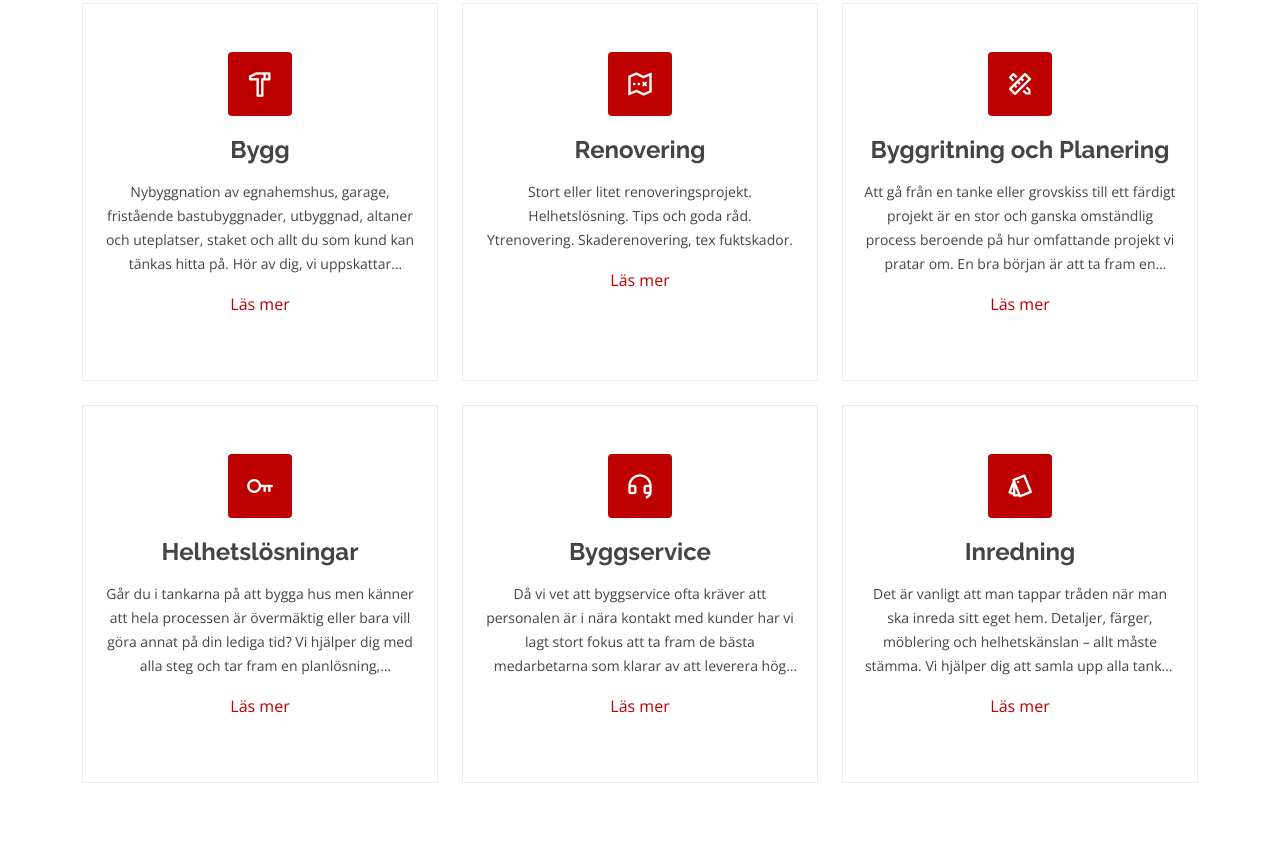
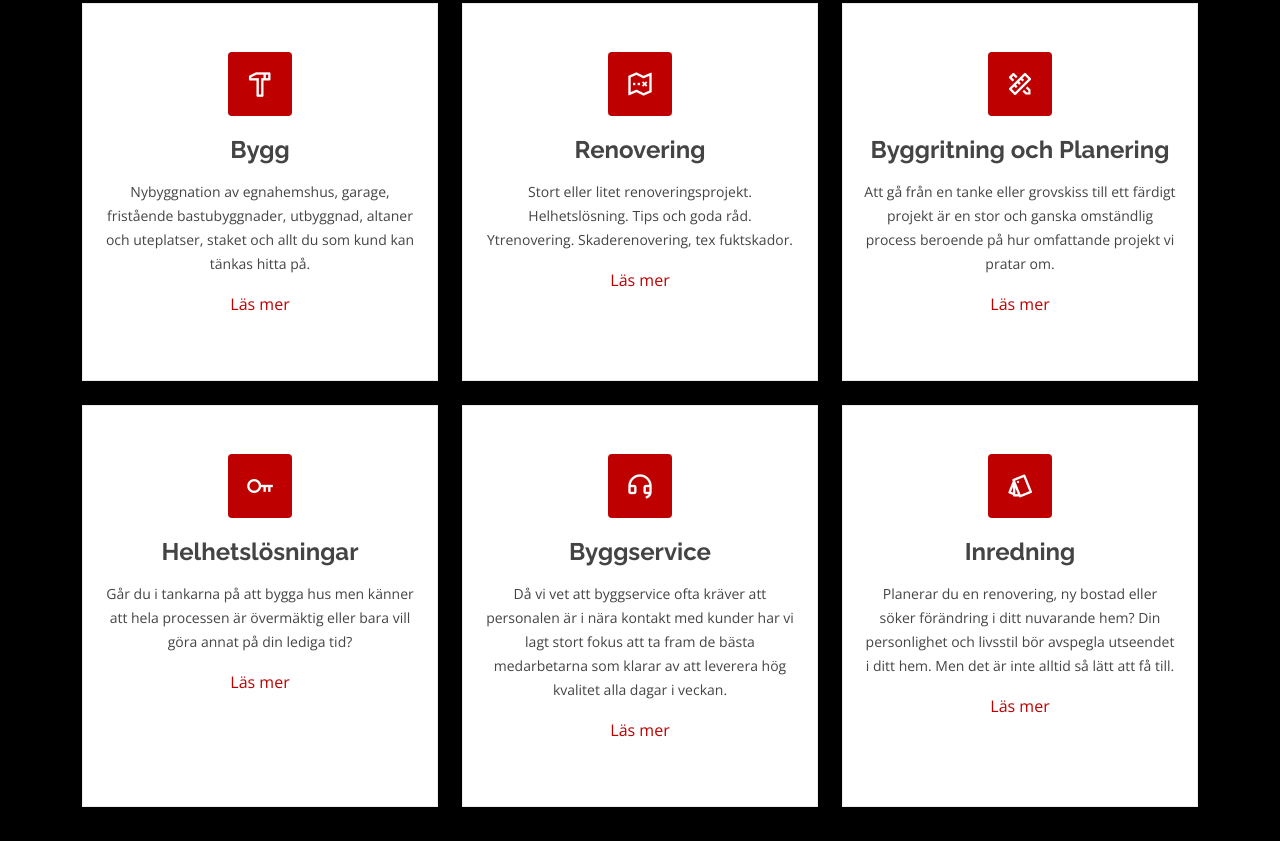
Before and after one commit to tommybarden/tommybarden.github.io, a plain HTML site: page index.html in a window 1280 px wide. Shown: the part 1933-2774 px from the top of the page. Drawn offline with nearby package versions, Linux system fonts and the light colour scheme.

Commit message:
Box content and pictures
New pics i "holes"

```diff
--- a/assets/css/style.css
+++ b/assets/css/style.css
@@ -624,6 +624,11 @@ section {
   background-size: cover;
   padding: 60px 0;
 }
+
+.cta2 {
+  background: linear-gradient(rgba(2, 2, 2, 0.5), rgba(0, 0, 0, 0.5)), url("../img/cta2-bg.jpg") fixed center center;
+}
+
 .cta h3 {
   color: #fff;
   font-size: 28px;
@@ -900,6 +905,13 @@ section {
   bottom: 0;
   background: rgba(0, 0, 0, 0.7);
 }
+
+.testimonials2 {
+  background: url("../img/testimonials2-bg.jpg") no-repeat;
+}
+
+
+/*
 .testimonials .section-header {
   margin-bottom: 40px;
 }
@@ -961,6 +973,7 @@ section {
   background-color: #BF0000;
   opacity: 1;
 }
+*/
 @media (min-width: 1024px) {
   .testimonials {
     background-attachment: fixed;
@@ -1348,9 +1361,14 @@ section {
 
 /******************/
 
-.truncate .content {
+.truncate .contents {
    display: -webkit-box;
    -webkit-line-clamp: 4;
    -webkit-box-orient: vertical;
    overflow: hidden;
 }
+
+.truncate .content p:not(:first-child) {
+   background: #ece;
+   display: none;
+}
--- a/index.html
+++ b/index.html
@@ -243,14 +243,14 @@
 -->
       <!-- End Features Section -->
 
-      <section id="cta" class="cta">
+      <section id="cta" class="cta cta2">
          <div class="container" data-aos="zoom-in">
             <div class="py-5 my-5"></div>
          </div>
       </section><!-- End Cta Section -->
 
       <!-- ======= Services Section ======= -->
-      <section id="services" class="services">
+      <section id="services" class="services" style="background: #000;">
          <div class="container" data-aos="fade-up">
 
             <div class="section-title">
@@ -264,8 +264,8 @@
                      <div class="icon"><i class="ri-hammer-line text-white"></i></div>
                      <h4>Bygg</h4>
                      <div class="content">
-                        <p>Nybyggnation av egnahemshus, garage, fristående bastubyggnader, utbyggnad, altaner och uteplatser, staket och allt du som kund kan tänkas hitta på. Hör av dig, vi uppskattar utmaningar och av erfarenhet kan vi säga att vi
-                        löser det mesta! </p>
+                        <p>Nybyggnation av egnahemshus, garage, fristående bastubyggnader, utbyggnad, altaner och uteplatser, staket och allt du som kund kan tänkas hitta på.</p>
+                        <p>Hör av dig, vi uppskattar utmaningar och av erfarenhet kan vi säga att vi löser det mesta! </p>
                         <p>Planerar du att bygga hus eller köra igång ett större byggprojekt, kika in under fliken helhetslösningar. Kostnadskalkyler och offerter</p>
                      </div>
                      <a class="p-3 d-inline-block" role="button">Läs mer</a>
@@ -288,10 +288,9 @@
                      <div class="icon"><i class="ri-pencil-ruler-2-line text-white"></i></div>
                      <h4>Byggritning och Planering</h4>
                      <div class="content">
-                        <p>Att gå från en tanke eller grovskiss till ett färdigt projekt är en stor och ganska omständlig process beroende på hur omfattande projekt vi pratar om. En bra början är att ta fram en byggritning. Du kanske vet vilka
-                           praktiska funktioner huset eller byggnaden ska ha, har en idé i huvudet eller har en självklar vision av hur ditt projekt ska se ut. Vi hjälper dig få ner dina tankar och idéer på papper.</p>
-                        <p>Du som kund kan välja om du anlitar oss för projektledning och bollplank, bygglovshandlingar, enbart skapa byggritningen eller så tar vi fram ritningar och bygglovshandlingar och sen utför vi allt eller delar av processen
-                           ”från idé till färdigt projekt”. </p>
+                        <p>Att gå från en tanke eller grovskiss till ett färdigt projekt är en stor och ganska omständlig process beroende på hur omfattande projekt vi pratar om. </p>
+                        <p>En bra början är att ta fram en byggritning. Du kanske vet vilka praktiska funktioner huset eller byggnaden ska ha, har en idé i huvudet eller har en självklar vision av hur ditt projekt ska se ut. Vi hjälper dig få ner dina tankar och idéer på papper.</p>
+                        <p>Du som kund kan välja om du anlitar oss för projektledning och bollplank, bygglovshandlingar, enbart skapa byggritningen eller så tar vi fram ritningar och bygglovshandlingar och sen utför vi allt eller delar av processen ”från idé till färdigt projekt”. </p>
                      </div>
                      <a class="p-3 d-inline-block" role="button">Läs mer</a>
                   </div>
@@ -302,10 +301,11 @@
                      <div class="icon"><i class="ri-key-line text-white"></i></div>
                      <h4>Helhetslösningar</h4>
                      <div class="content">
-                        <p>Går du i tankarna på att bygga hus men känner att hela processen är övermäktig eller bara vill göra annat på din lediga tid? Vi hjälper dig med alla steg och tar fram en planlösning, konstruktionsritningar och en prisbild som
-                           passar just dig och dina behov. Vi bokar in ett möte där vi diskuterar dina tankar, vilka behov ni har och om ni har en vision av hur ert hus ska se ut, hur platsen ser ut och vid vilken tidpunkt ni vill påbörja projektet.
-                           Med tydliga planer flyter projektet smidigt, det är därför en stor fördel om så många moment som möjligt är spikade vid byggstart. I planeringen avgör ni själva hur engagerade ni vill vara i projektet. Vi har kapacitet att
-                           planera hela projektet ända från bygglovsritning till färg och materialval. Där får ni ta del av, bolla idéer och godkänna våra förslag. Med det upplägget får ni tid att göra annat med er fritid men med en känsla av
+                        <p>Går du i tankarna på att bygga hus men känner att hela processen är övermäktig eller bara vill göra annat på din lediga tid? </p>
+                        <p>Vi hjälper dig med alla steg och tar fram en planlösning, konstruktionsritningar och en prisbild som passar just dig och dina behov.</p>
+                        <p>Vi bokar in ett möte där vi diskuterar dina tankar, vilka behov ni har och om ni har en vision av hur ert hus ska se ut, hur platsen ser ut och vid vilken tidpunkt ni vill påbörja projektet.
+                           Med tydliga planer flyter projektet smidigt, det är därför en stor fördel om så många moment som möjligt är spikade vid byggstart. I planeringen avgör ni själva hur engagerade ni vill vara i projektet.</p>
+                        <p>Vi har kapacitet att planera hela projektet ända från bygglovsritning till färg och materialval. Där får ni ta del av, bolla idéer och godkänna våra förslag. Med det upplägget får ni tid att göra annat med er fritid men med en känsla av
                            delaktighet och att det är ert hem med era specifika önskemål.</p>
                      </div>
                      <a class="p-3 d-inline-block" role="button">Läs mer</a>
@@ -318,6 +318,8 @@
                      <h4>Byggservice</h4>
                      <div class="content">
                         <p>Då vi vet att byggservice ofta kräver att personalen är i nära kontakt med kunder har vi lagt stort fokus att ta fram de bästa medarbetarna som klarar av att leverera hög kvalitet alla dagar i veckan.</p>
+                        <p>Det är inte bara stora projekt som behöver göras. Små projekt är minst lika viktiga och ibland också ganska brådskande. Vill du fräscha upp ditt hem med en mindre renovering, har hittat en skada som behöver åtgärdas eller behöver hjälp att montera upp en ny postlåda? Vi kan allt som oftast lösa mindre projekt på kort varsel.
+                           Kanske du äger en fastighet och vill bevara eller öka värdet på den? Tillsammans kan vi ta fram en långsiktig plan för att restaurera och underhålla fastigheten.</p>
                      </div>
                      <a class="p-3 d-inline-block" role="button">Läs mer</a>
                   </div>
@@ -328,9 +330,9 @@
                      <div class="icon"><i class="ri-pantone-line text-white"></i></div>
                      <h4>Inredning</h4>
                      <div class="content">
-                     <p>Det är vanligt att man tappar tråden när man ska inreda sitt eget hem. Detaljer, färger, möblering och helhetskänslan – allt måste stämma. Vi hjälper dig att samla upp alla tankar och idéer och tar fram ett inredningskoncept
-                        – en
-                        plan över alla förändringar som tillsammans blir ditt nya hem.</p>
+                     <p>Planerar du en renovering, ny bostad eller söker förändring i ditt nuvarande hem? Din personlighet och livsstil bör avspegla utseendet i ditt hem. Men det är inte alltid så lätt att få till.</p>
+                     <p>Kanske du känner att tiden inte räcker till, ni kanske är fler viljor som spelar in och har svårt att hitta ”den gyllene medelvägen” eller så letar du efter smarta lösningar som ger en enklare vardag. Vi kan hjälpa dig hitta en röd tråd i hemmet, ta fram en tilltalande färgskala, skapa trivsamma och funktionella ytor och smart förvaring. Du kanske redan har en idé men är osäker på hur slutresultatet blir. Då kan vi ta fram en 3D ritning som hjälper dig visualisera projektet. Det är då lätt att göra ändringar eller använda bilden som mall vid en restaurering.</p>
+                     <p>Ett funktionellt hem underlättar många av vardagens små bekymmer!</p>
                      </div>
                      <a class="p-3 d-inline-block" role="button">Läs mer</a>
                   </div>
@@ -618,7 +620,7 @@
          </div>
       </section><!-- End Team Section -->
 
-      <section id="testimonials" class="testimonials">
+      <section id="testimonials" class="testimonials testimonials2">
          <div class="py-5 my-5"></div>
       </section><!-- End Testimonials Section -->
 
```
Also changed, not shown: assets/img/cta2-bg.jpg (added), assets/img/testimonials2-bg.jpg (added).
